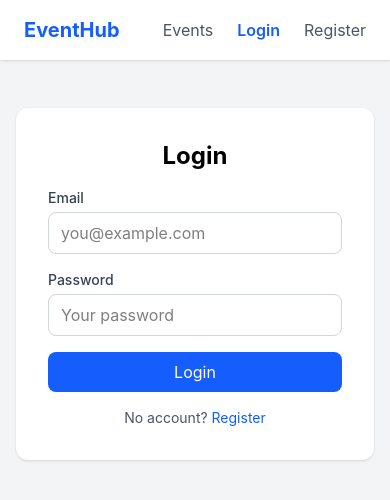
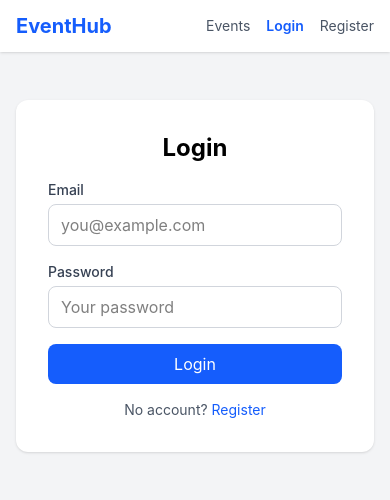
Before and after one commit to Abdul-Rehman474/event-management-system, a React (Vite) app: page /login in a window 390 px wide. Shown: the top 500 px of the page. Built offline with nearby package versions, Linux system fonts and the light colour scheme; no server answers.

Commit message:
Improve responsive Navbar for mobile screens

```diff
--- a/src/components/Navbar.jsx
+++ b/src/components/Navbar.jsx
@@ -8,9 +8,7 @@ function Navbar() {
     const navigate = useNavigate();
 
     const linkClass = ({ isActive }) =>
-        isActive
-            ? 'text-blue-600 font-semibold'
-            : 'text-gray-600 hover:text-blue-600';
+        isActive ? 'text-blue-600 font-semibold' : 'text-gray-600 hover:text-blue-600';
 
     const handleLogout = () => {
         dispatch(logout());
@@ -18,18 +16,18 @@ function Navbar() {
     };
 
     return (
-        <nav className="bg-white shadow px-6 py-4 flex justify-between items-center">
+        <nav className="bg-white shadow px-4 sm:px-6 py-3 flex flex-wrap justify-between items-center gap-3">
             <Link to="/" className="text-xl font-bold text-blue-600">
                 EventHub
             </Link>
 
-            <div className="flex items-center gap-6">
+            <div className="flex flex-wrap items-center gap-4 sm:gap-6 text-sm sm:text-base">
                 <NavLink to="/" end className={linkClass}>Events</NavLink>
 
                 {currentUser ? (
                     <>
                         <NavLink to="/my-events" className={linkClass}>My Events</NavLink>
-                        <span className="text-gray-700">Hi, {currentUser.name}</span>
+                        <span className="hidden sm:inline text-gray-700">Hi, {currentUser.name}</span>
                         <button
                             onClick={handleLogout}
                             className="bg-red-500 text-white px-3 py-1 rounded hover:bg-red-600"
```
